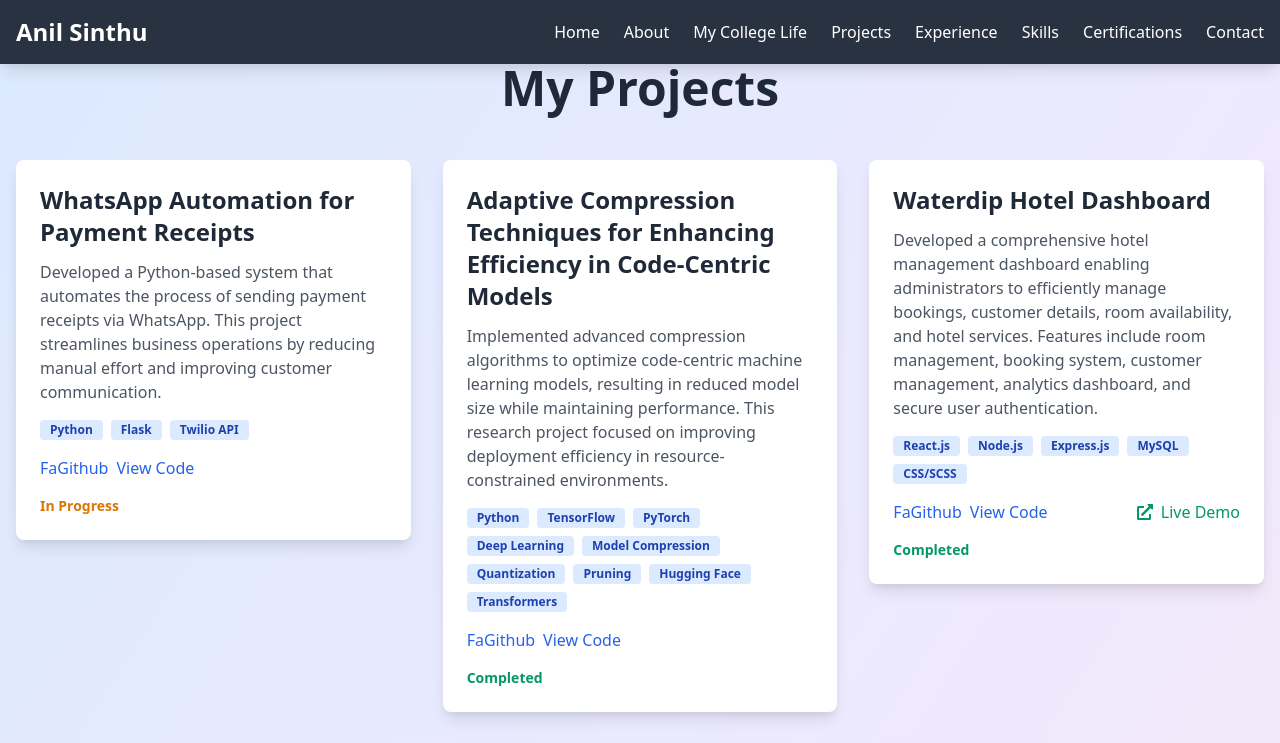
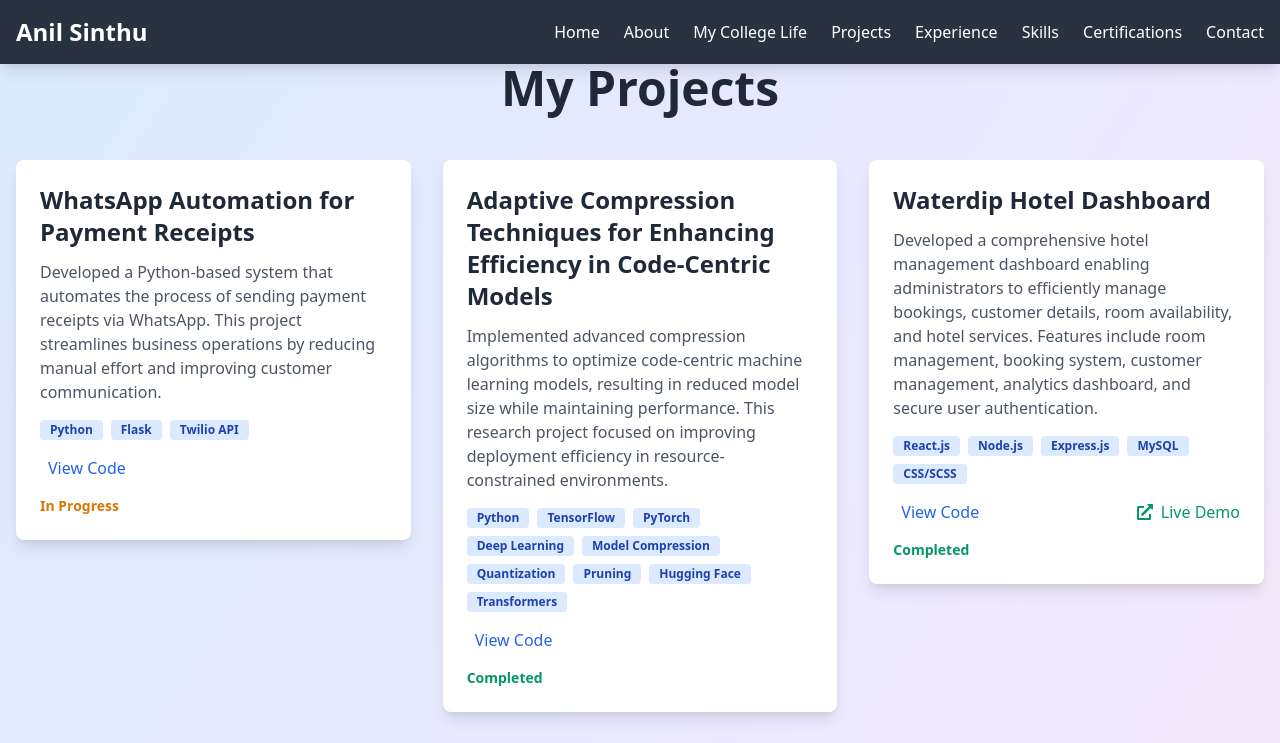
Before and after one commit to anilsinthu114/anilsinthu, a Next.js app: page /projects in a window 1280 px wide. Shown: the top 743 px of the page. Built offline with nearby package versions, Linux system fonts and the light colour scheme.

Commit message:
git icons fix

```diff
--- a/pages/projects.js
+++ b/pages/projects.js
@@ -7,7 +7,10 @@ import ProjectCard from '../components/ProjectCard';
 import projectsData from '../data/projects.json';
 
 export default function Projects() {
-    const projects = projectsData;
+    const projects = projectsData.map(project => ({
+        ...project,
+        icon: project.icon === 'FaGithub' ? FaGithub : FaLock
+    }));
 
     return (
         <>
```
